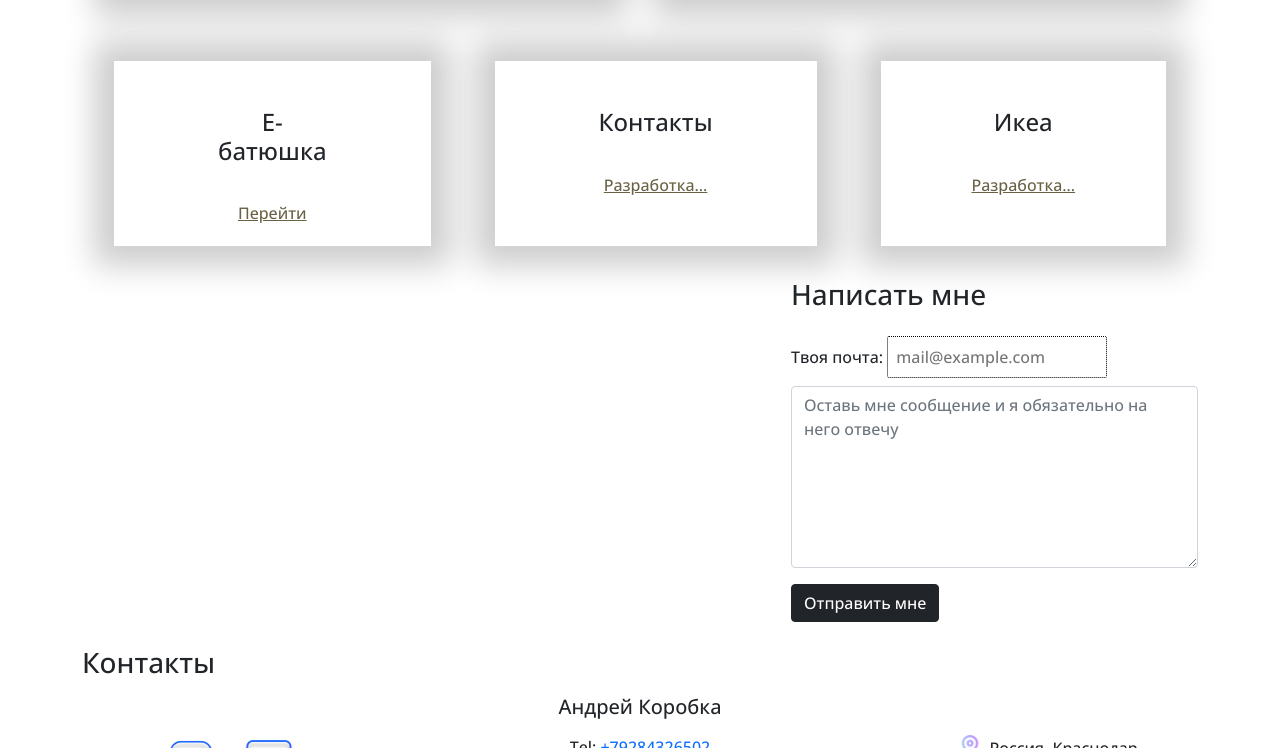
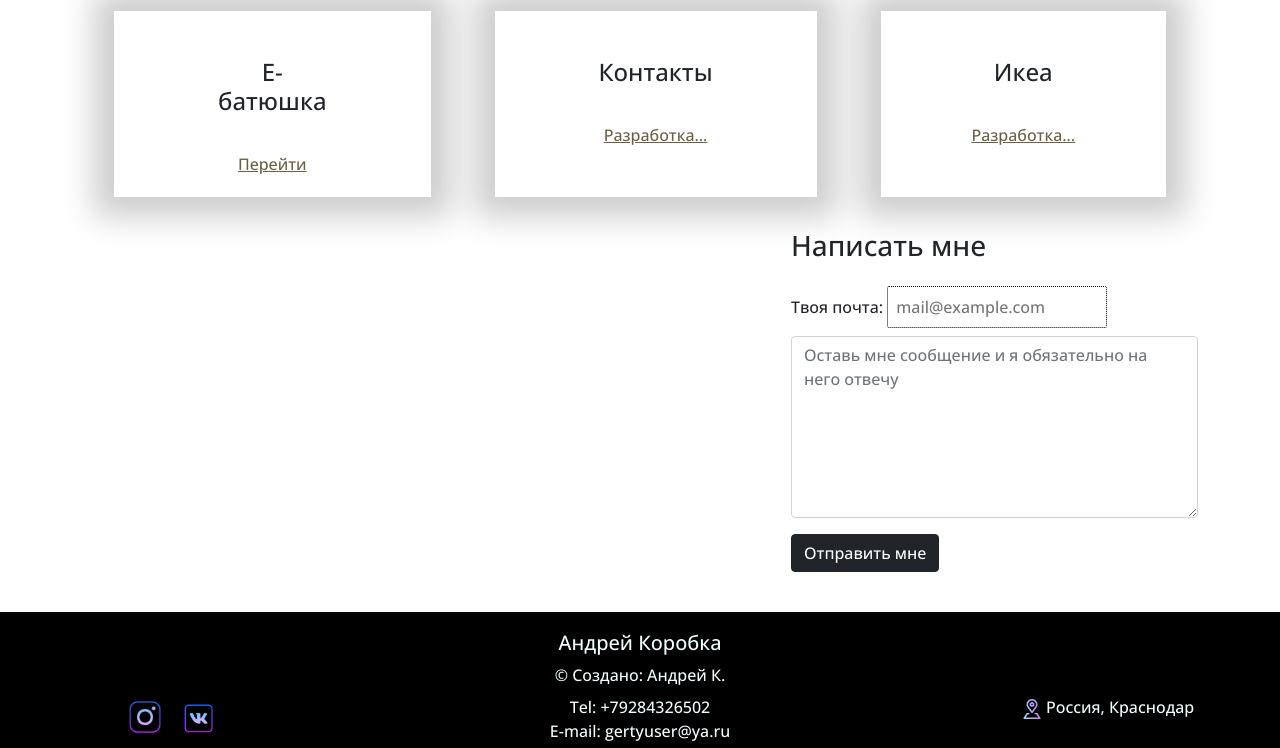
Before and after one commit to gertyhiler/---------, a website: page index.html in a window 1280 px wide. Shown: the part 818-1566 px from the top of the page. Drawn offline with Linux system fonts and the light colour scheme.

Commit message:
update footer

```diff
--- a/index.html
+++ b/index.html
@@ -44,10 +44,7 @@
     </div>
 
     <div class="container-fluid">
-        <div class="container">
-            <h3 id="works">Работы</h3>
-        </div>
-        <div class="container mt-5 d-flex flex-wrap">
+        <div id="works" class="container mt-5 d-flex flex-wrap">
             <div class="work-card col text-center">
                 <h4 class="p-4">
                     Большой театр
@@ -81,7 +78,7 @@
         </div>
     </div>
 
-    <div class="container d-sm-flex justify-content-lg-end justify-content-center">
+    <div class="container d-sm-flex justify-content-lg-end justify-content-center submit_me">
         <form action="https://formspree.io/f/mzbopgkl" method="post" class="write-me">
             <label for="messageArea" class="mb-3">
                 <h3 id="write">Написать мне</h3>
@@ -96,22 +93,25 @@
         </form>
     </div>
 
-    <footer class="container">
-        <h3 id="contacts" class="mt-4">Контакты</h3>
-        <div class="row m-3 d-flex text-center">
+    <footer id="contacts" class=" footer">
+        <div class="row m-3 d-flex text-center footer_wrapper">
             <h5>Андрей Коробка</h5>
+            <span>© Создано: Андрей К.</span>
             <div class="col-12 col-md-4 col-lg-3 mt-2">
-                <a href="https://www.instagram.com/_size_inside_/" target="_blank" rel="noopener noreferrer"><img src="./img/instIcon.png" alt="Градиентная иконка инстаграмм"></a>
-                <a href="https://vk.com/korobokx" target="_blank" rel="noopener noreferrer"><img src="./img/VKIcon.png" alt="Градиентная иконка вконтакте"></a>
+                <a class="link_social_media logo_link_inst" href="https://www.instagram.com/_size_inside_/" target="_blank" rel="noopener noreferrer"></a>
+                <a class="link_social_media logo_link_vk" href="https://vk.com/korobokx" target="_blank" rel="noopener noreferrer"></a>
             </div>
 
             <div class="col-12 col-md-4 col-lg-6 mt-2">
-                <span>Tel: <a href="tel:+89284326502">+79284326502</a></span> <br>
-                <span>E-mail: <a href="mailto:gertyuser@ya.ru">gertyuser@ya.ru</a></span>
+                <span>Tel: <a class="link" href="tel:+89284326502">+79284326502</a></span> <br>
+                <span>E-mail: <a class="link" href="mailto:gertyuser@ya.ru">gertyuser@ya.ru</a></span>
             </div>
             <div class="col-12 col-md-4 col-lg-3 mt-2">
-                <address><img src="./img/location.png" alt="Значок геолокации градиент" width="30px"> Россия, Краснодар</address> <br>
-                <span>© Создано: Андрей К.</span>
+                <address>
+                    <img src="./img/location.png" alt="Значок геолокации градиент" width="20px">
+                    Россия, Краснодар
+                </address>
+
             </div>
         </div>
     </footer>
--- a/style/main.css
+++ b/style/main.css
@@ -52,3 +52,51 @@ body {
     border: 1px dotted #000;
     padding: .5em;
 }
+
+
+/* submit me */
+
+.submit_me {
+    margin-bottom: 2.5em;
+}
+
+
+/* footer */
+
+.footer {
+    background-color: #000;
+
+    color: azure;
+}
+
+.link {
+    color: inherit;
+
+    text-decoration: none;
+}
+
+.footer_wrapper {
+    padding: 1.2em 0;
+}
+
+.link_social_media {
+    display: inline-block;
+
+    width: 50px;
+    height: 50px;
+
+    background-repeat: no-repeat;
+    background-size: contain;
+    background-position: center center;
+}
+
+.logo_link_inst {
+    background-image: url("/img/instIcon.png");
+}
+.logo_link_vk {
+    background-image: url("/img/vkIcon.png");
+}
+
+.image_social_media {
+    width: 100%;
+}
```
